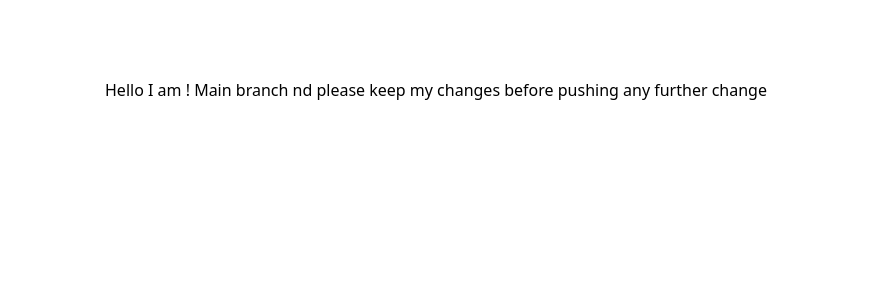
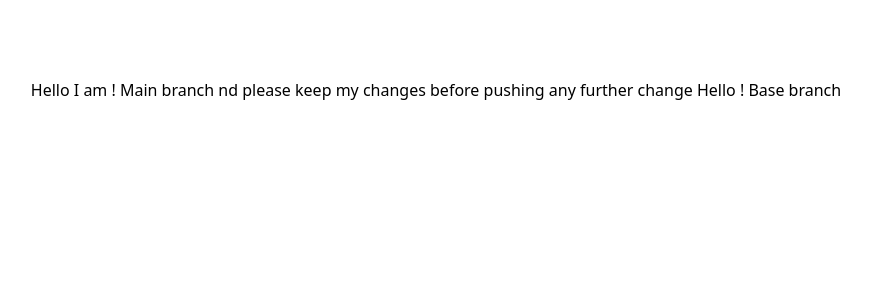
Before and after one commit to samitwadhwa/gitbranchMain, a Next.js app: page / in a window 1280 px wide. Shown: the top 300 px of the page, without its empty margins (204-1075 px from the left). Built offline with nearby package versions, Linux system fonts and the light colour scheme.

Commit message:
base branch changes

```diff
--- a/app/page.tsx
+++ b/app/page.tsx
@@ -4,6 +4,7 @@ export default function Home() {
     <div className="font-sans grid grid-rows-[20px_1fr_20px] items-center justify-items-center min-h-screen p-8 pb-20 gap-16 sm:p-20">
      Hello I am ! Main branch
      nd please keep my changes before pushing any further change
+     Hello ! Base branch
     </div>
   );
 }
```
